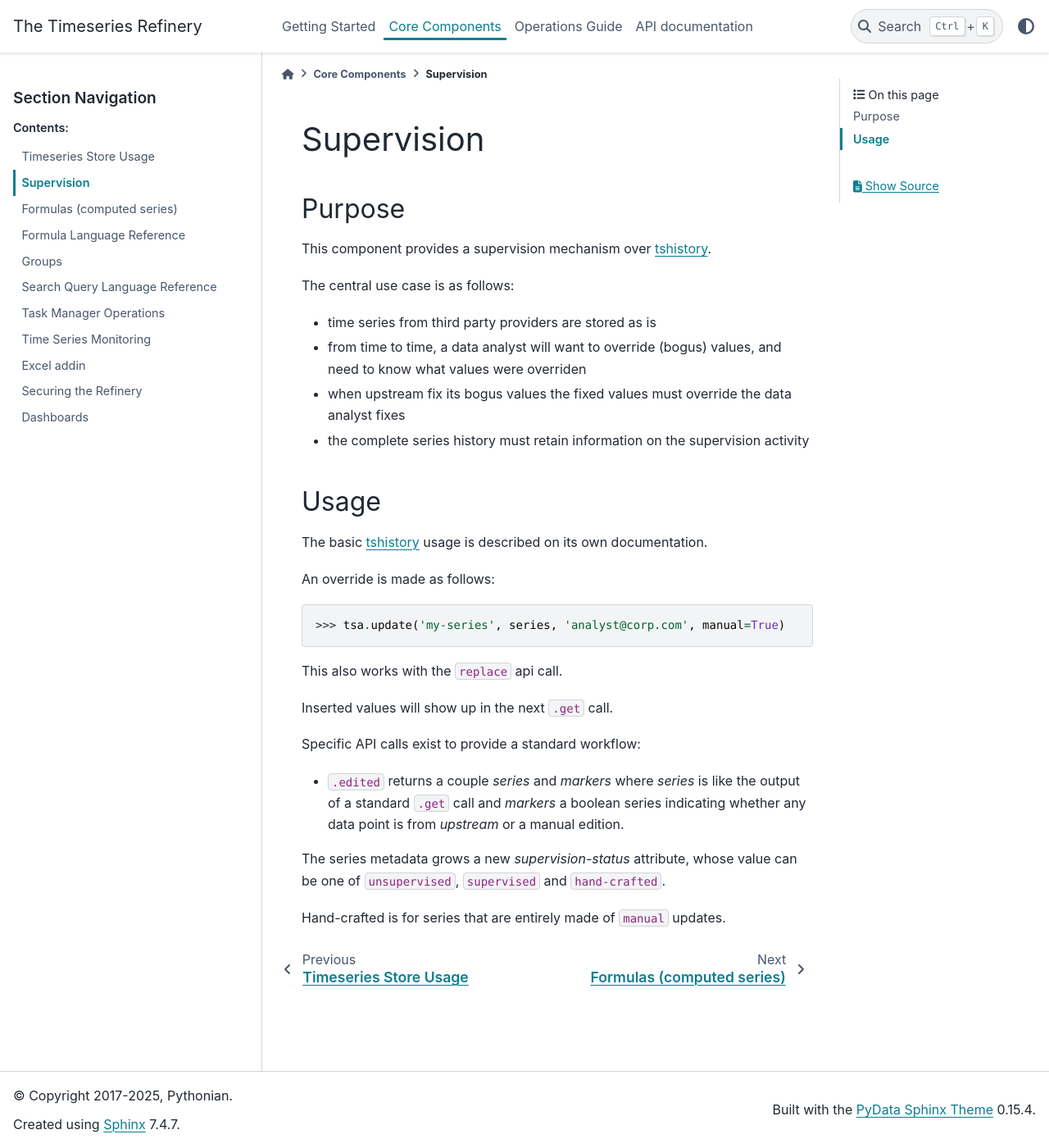
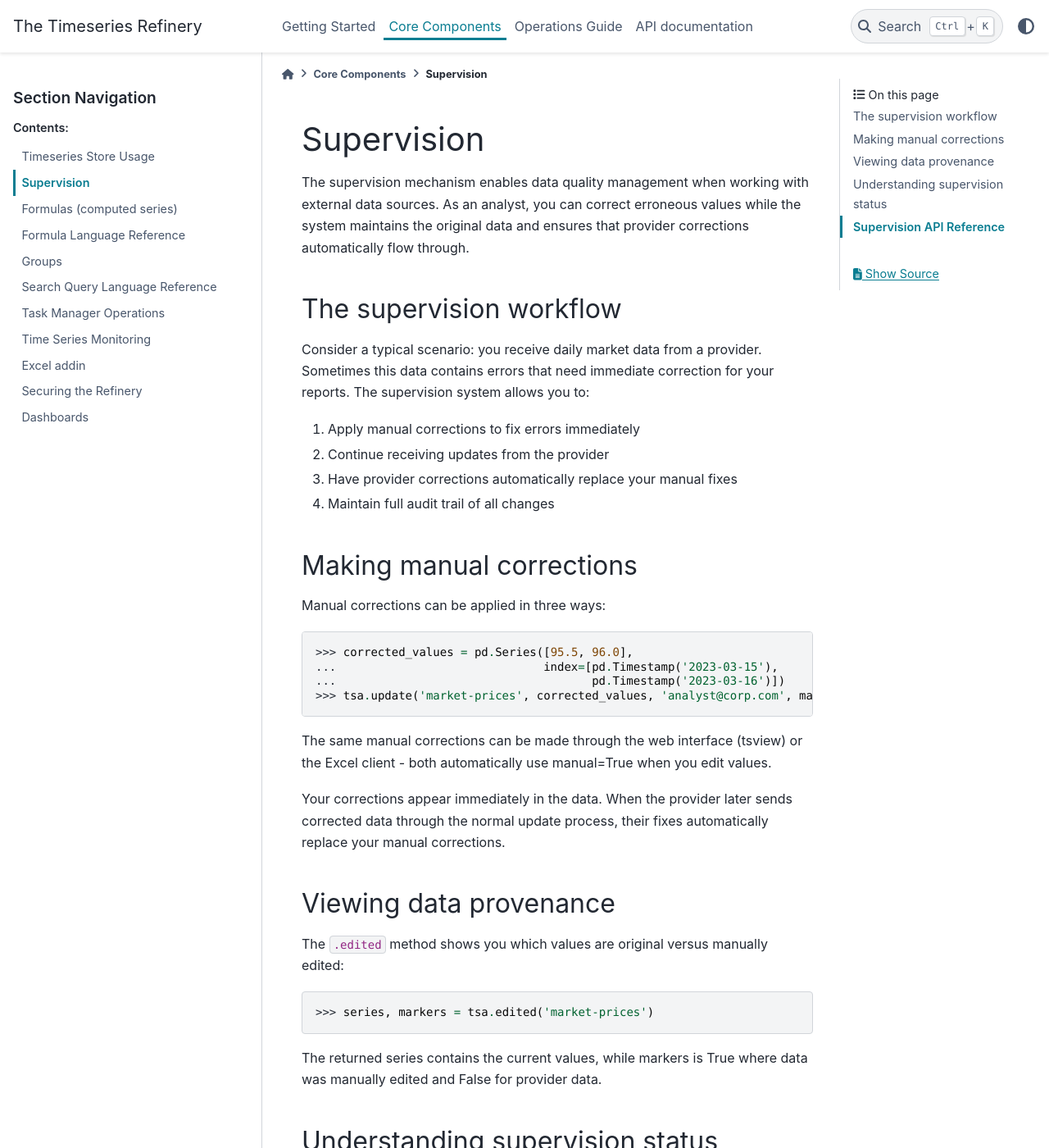
Before and after one commit to pythonianfr/tshistory_refinery, a Sphinx documentation site: the page built from docs/core_components/supervision.rst, in a window 1280 px wide and 1400 px high. Shown: the whole window at 82% size. Built offline with Sphinx 7.4.7 and the PyData theme 0.15.4, drawn with Linux system fonts in a browser that asks for light colours; some of the changed text lies outside the part shown.

Commit message:
docs/supervision: expand and clarify
supervision.rst:
- rewrote from analyst perspective instead of technical implementation
- explained supervision workflow in business terms
- clarified the three supervision statuses with clear definitions
- documented where manual=True comes from (Python, Excel client, web UI)
- added supervision API reference section

```diff
--- a/docs/core_components/supervision.rst
+++ b/docs/core_components/supervision.rst
@@ -1,51 +1,69 @@
 Supervision
 ===========
 
-Purpose
--------
+The supervision mechanism enables data quality management when working with
+external data sources. As an analyst, you can correct erroneous values while
+the system maintains the original data and ensures that provider corrections
+automatically flow through.
 
-This component provides a supervision mechanism over `tshistory
-<https://heptapod.host/pythonian/timeseries-refinery/tshistory>`__.
+The supervision workflow
+------------------------
 
-The central use case is as follows:
+Consider a typical scenario: you receive daily market data from a provider.
+Sometimes this data contains errors that need immediate correction for your
+reports. The supervision system allows you to:
 
--  time series from third party providers are stored as is
+1. Apply manual corrections to fix errors immediately
+2. Continue receiving updates from the provider
+3. Have provider corrections automatically replace your manual fixes
+4. Maintain full audit trail of all changes
 
--  from time to time, a data analyst will want to override (bogus)
-   values, and need to know what values were overriden
+Making manual corrections
+-------------------------
 
--  when upstream fix its bogus values the fixed values must override the
-   data analyst fixes
-
--  the complete series history must retain information on the
-   supervision activity
-
-Usage
------
-
-The basic `tshistory
-<https://heptapod.host/pythonian/timeseries-refinery/tshistory>`__
-usage is described on its own documentation.
-
-An override is made as follows:
+Manual corrections can be applied in three ways:
 
 .. code:: python
 
-    >>> tsa.update('my-series', series, 'analyst@corp.com', manual=True)
+    >>> corrected_values = pd.Series([95.5, 96.0],
+    ...                              index=[pd.Timestamp('2023-03-15'),
+    ...                                     pd.Timestamp('2023-03-16')])
+    >>> tsa.update('market-prices', corrected_values, 'analyst@corp.com', manual=True)
 
-This also works with the ``replace`` api call.
+The same manual corrections can be made through the web interface (tsview) or
+the Excel client - both automatically use manual=True when you edit values.
 
-Inserted values will show up in the next ``.get`` call.
+Your corrections appear immediately in the data. When the provider later sends
+corrected data through the normal update process, their fixes automatically
+replace your manual corrections.
 
-Specific API calls exist to provide a standard workflow:
+Viewing data provenance
+-----------------------
 
--  ``.edited`` returns a couple *series* and *markers* where *series* is
-   like the output of a standard ``.get`` call and *markers* a boolean
-   series indicating whether any data point is from *upstream* or a
-   manual edition.
+The ``.edited`` method shows you which values are original versus manually edited:
 
-The series metadata grows a new *supervision-status* attribute, whose
-value can be one of ``unsupervised``, ``supervised`` and
-``hand-crafted``.
+.. code:: python
 
-Hand-crafted is for series that are entirely made of ``manual`` updates.
+    >>> series, markers = tsa.edited('market-prices')
+
+The returned series contains the current values, while markers is True where
+data was manually edited and False for provider data.
+
+Understanding supervision status
+--------------------------------
+
+Every series has a supervision status in its metadata:
+
+- ``unsupervised``: series updated only through normal updates (never with manual=True)
+- ``hand-crafted``: series created and maintained entirely with manual updates (always with manual=True, whether from Python, Excel client, or web UI)
+- ``supervised``: series containing both provider updates and manual corrections
+
+This helps you quickly identify which series have manual interventions.
+
+Supervision API Reference
+-------------------------
+
+.. autoclass:: tshistory_supervision.api.mainsource
+    :noindex:
+    :member-order: bysource
+    :members: edited, supervision_status
```
